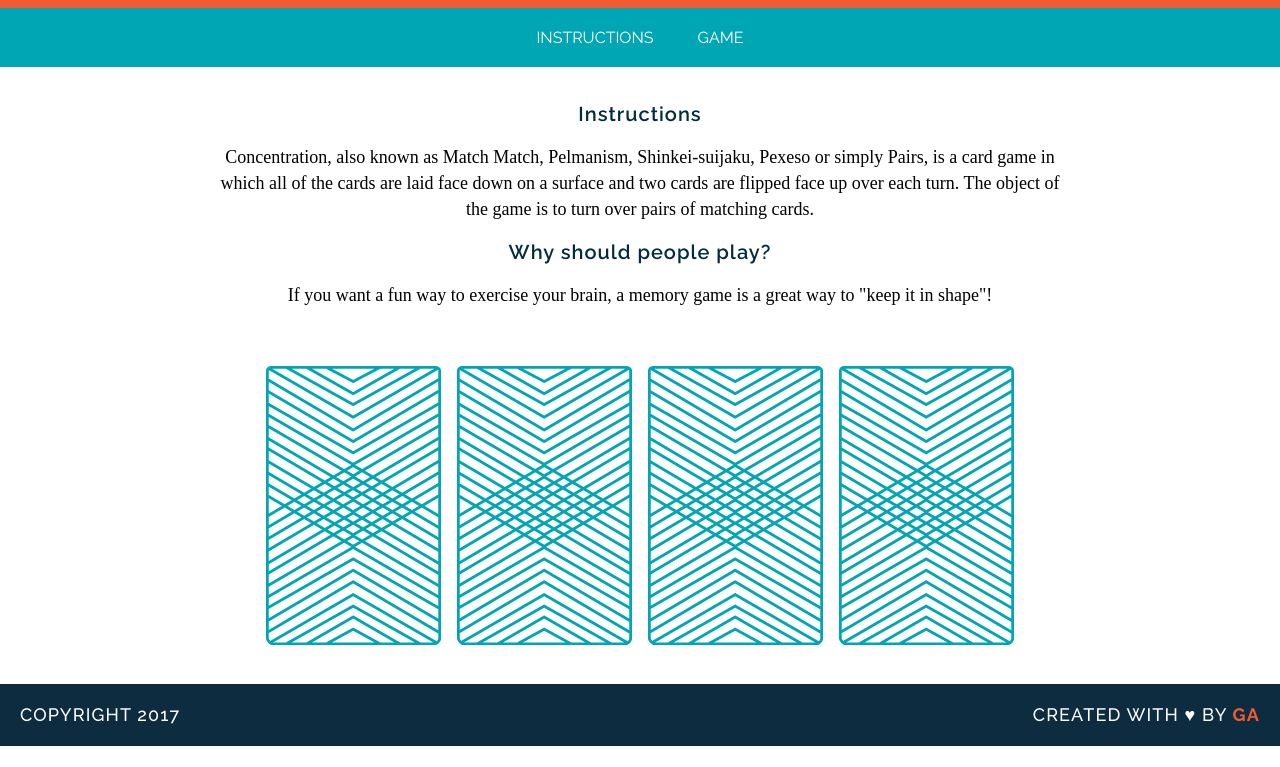
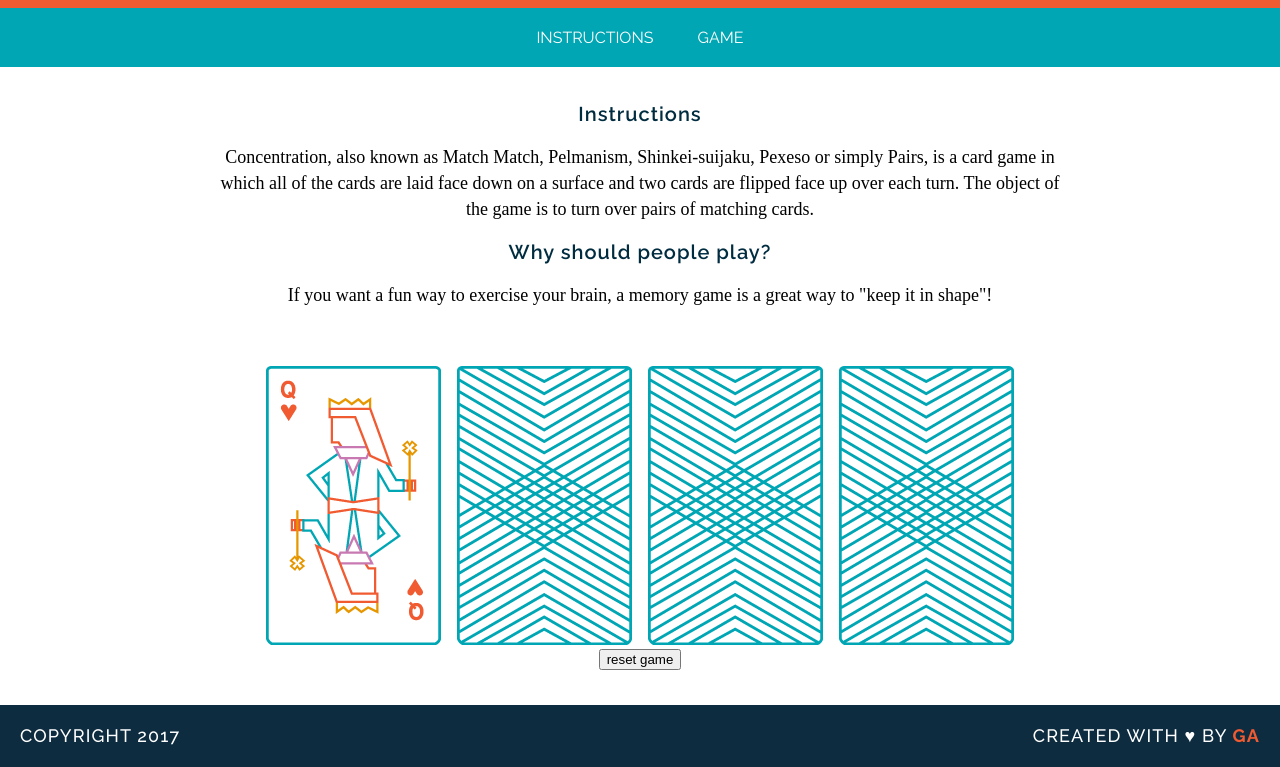
Before and after one commit to dvecr/wdi-fundamentals-memorygame, a plain HTML site: page index.html in a window 1280 px wide. Both pictures are taken after a click on the picture 353 px from the left and 610 px from the top of the page. Shown: the part 105-872 px from the top of the page. Before the commit the page ends 851 px from the top, so only its background shows below. Drawn offline with Linux system fonts and the light colour scheme; a web font is replaced by a local one.

Commit message:
created game logic

```diff
--- a/index.html
+++ b/index.html
@@ -15,10 +15,13 @@
 </nav>
   <main>
     <h2>Instructions</h2>
-      <p>Concentration, also known as Match Match, Pelmanism, Shinkei-suijaku, Pexeso or simply Pairs, is a card game in which all of the cards are laid face down on a surface and two cards are flipped face up over each turn. The object of the game is to turn over pairs of matching cards.</p>
+    <p>Concentration, also known as Match Match, Pelmanism, Shinkei-suijaku, Pexeso or simply Pairs, is a card game in which all of the cards are laid face down on a surface and two cards are flipped face up over each turn. The object of the game is to turn over pairs of matching cards.</p>
     <h2>Why should people play?</h2>
-      <p>If you want a fun way to exercise your brain, a memory game is a great way to "keep it in shape"!</p>
-      <div id="game-board" class="board clearfix"></div>
+    <p>If you want a fun way to exercise your brain, a memory game is a great way to "keep it in shape"!</p>
+    <div id="game-board" class="board clearfix"></div>
+    <div>
+      <input type="reset" value="reset game" onClick="window.location.reload()">
+    </div>
   </main>
   <footer class="clearfix">
     <p class="copyright">
--- a/js/main.js
+++ b/js/main.js
@@ -3,45 +3,50 @@ var cards = [
   {
     rank: "queen",
     suit: "hearts",
-    cardImage: "images/queen-of-hearts.png",
+    cardImage: "images/queen-of-hearts.png"
   },
   {
     rank: "queen",
     suit: "diamonds",
-    cardImage: "images/queen-of-diamonds.png",
+    cardImage: "images/queen-of-diamonds.png"
   },
   {
     rank: "king",
     suit: "hearts",
-    cardImage: "images/king-of-hearts.png",
+    cardImage: "images/king-of-hearts.png"
   },
   {
     rank: "king",
     suit: "diamonds",
-    cardImage:"images/king-of-diamonds.png",
+    cardImage:"images/king-of-diamonds.png"
   }
 ];
 var cardsInPlay = [];
-var checkForMatch = function(){
-  this.setAttribute('src', cards[cardId].cardImage);
+
+function checkForMatch() {
   if (cardsInPlay[0] === cardsInPlay[1]) {
-  console.log("You found a match!");
+    alert("You found a match!");
   } else {
-  console.log("Sorry, try again.");
+    alert("Sorry, try again.");
   }
 };
-var flipCard = function(){
-  this.getAttribute('data-id');
+
+function flipCard() {
+  var cardId = this.getAttribute('data-id');
+  this.setAttribute('src', cards[cardId].cardImage);
   console.log("User flipped " + cards[cardId].rank);
   cardsInPlay.push(cards[cardId].rank);
   console.log(cards[cardId].cardImage);
-  console.log(cards[cardId].suit)
-  checkForMatch();
+  console.log(cards[cardId].suit);
+  if (cardsInPlay.length === 2) {
+    checkForMatch();
+  }
 };
-var createBoard = function(){
+
+function createBoard() {
   for (var i = 0; i < cards.length; i++){
     var cardElement = document.createElement('img');
-    cardElement.setAttribute('src', "images/back.png");
+    cardElement.setAttribute('src', 'images/back.png');
     cardElement.setAttribute('data-id', i);
     cardElement.addEventListener('click', flipCard);
     document.getElementById('game-board').appendChild(cardElement);
```
